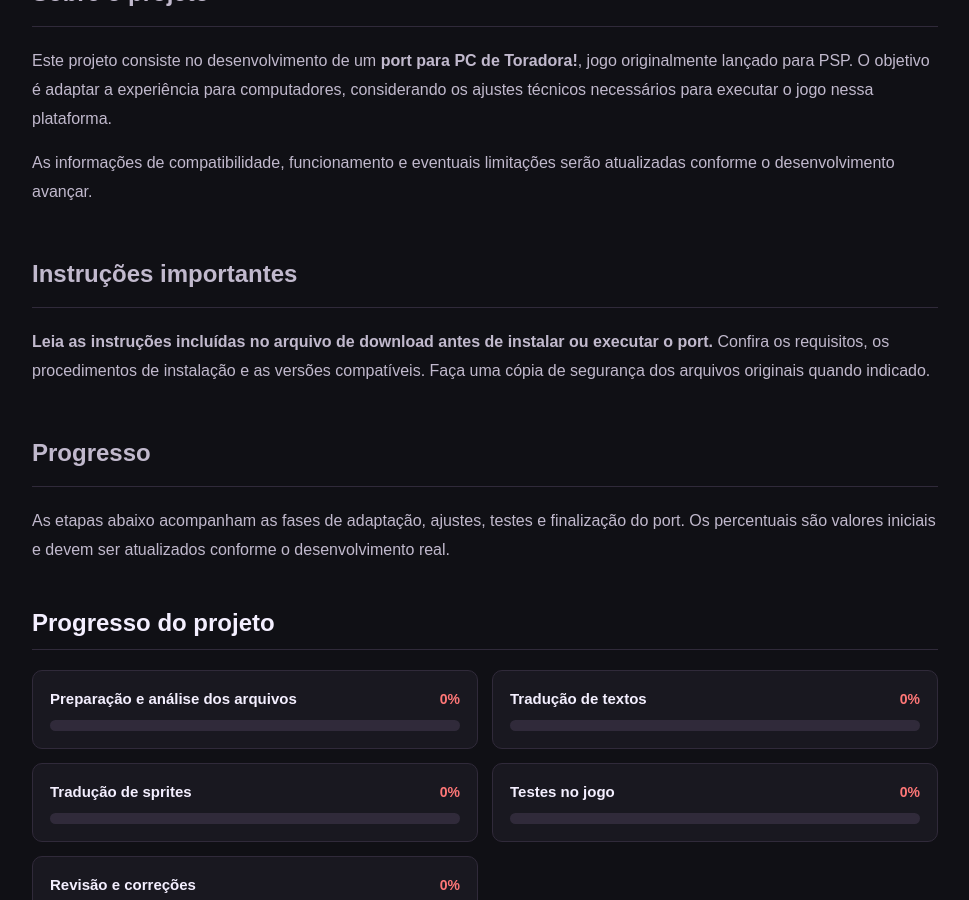
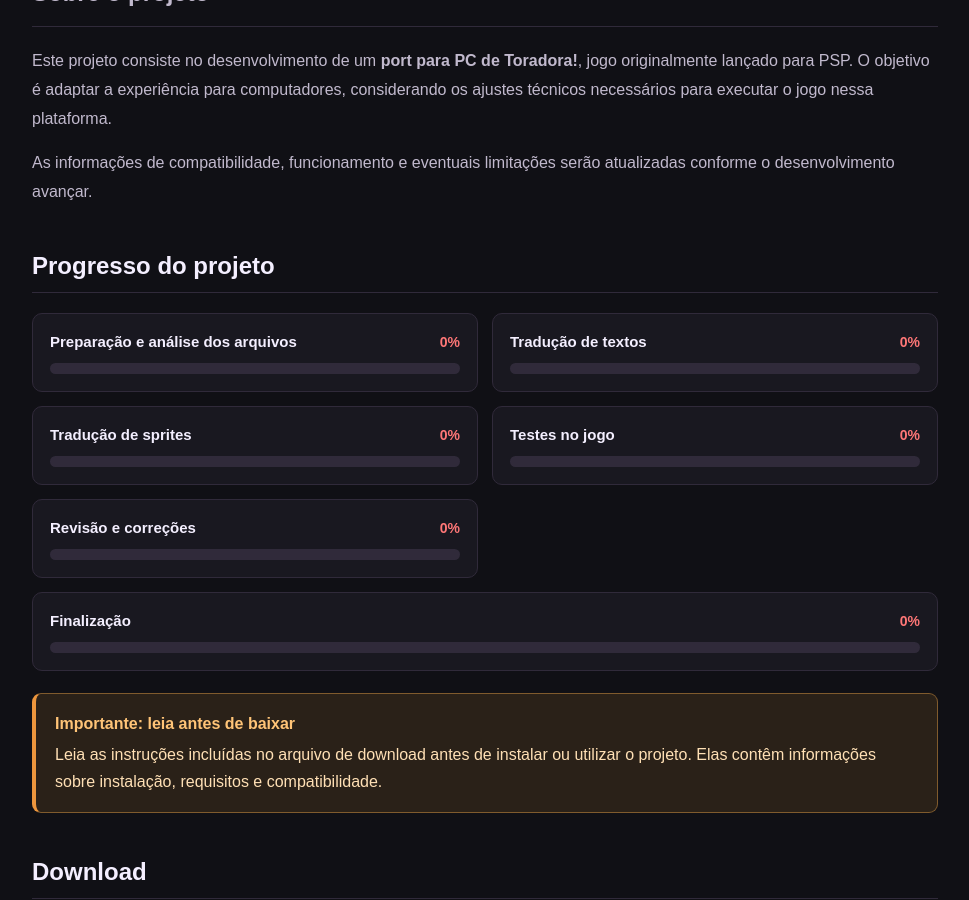
Before and after one commit to TemplarioK1/covil-secreto, a Jekyll site: the page built from _projetos/toradora-port-pc.md, in a window 1280 px wide and 900 px high, scrolled down 810 px. Shown: the whole window, without its empty margins (155-1124 px from the left). Built offline with Jekyll 4.4.1, drawn with Linux system fonts in a browser that asks for light colours.

Commit message:
Simplifica descrição dos projetos

```diff
--- a/_projetos/toradora-port-pc.md
+++ b/_projetos/toradora-port-pc.md
@@ -35,16 +35,10 @@ progress_stages:
   percentage: 0
 progress_platform_groups: []
 ---
+
+
 ## Sobre o projeto
 
 Este projeto consiste no desenvolvimento de um **port para PC de Toradora!**, jogo originalmente lançado para PSP. O objetivo é adaptar a experiência para computadores, considerando os ajustes técnicos necessários para executar o jogo nessa plataforma.
 
 As informações de compatibilidade, funcionamento e eventuais limitações serão atualizadas conforme o desenvolvimento avançar.
-
-## Instruções importantes
-
-**Leia as instruções incluídas no arquivo de download antes de instalar ou executar o port.** Confira os requisitos, os procedimentos de instalação e as versões compatíveis. Faça uma cópia de segurança dos arquivos originais quando indicado.
-
-## Progresso
-
-As etapas abaixo acompanham as fases de adaptação, ajustes, testes e finalização do port. Os percentuais são valores iniciais e devem ser atualizados conforme o desenvolvimento real.
```
